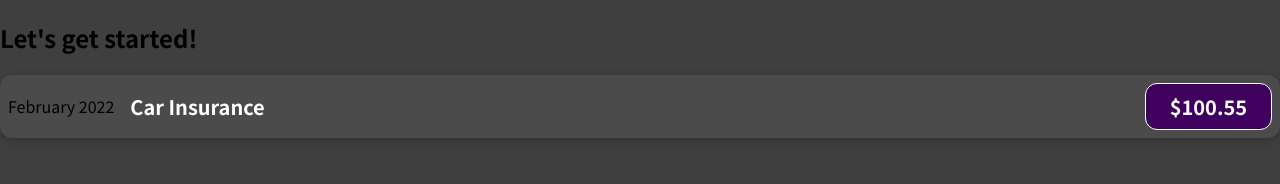
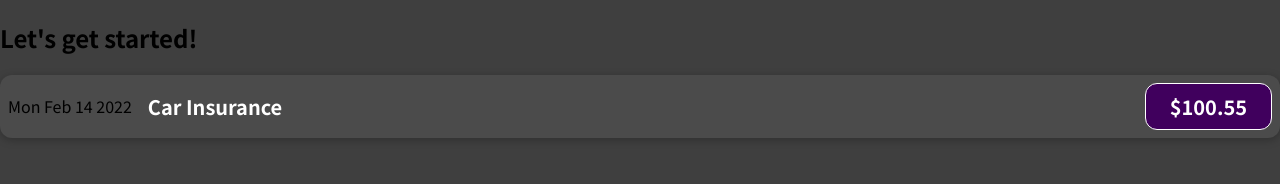
Before and after one commit to AliaksandrBortnik/react-complete, a JavaScript app: page / in a window 1280 px wide. Shown: the top 184 px of the page. Built offline with nearby package versions, Linux system fonts and the light colour scheme.

Commit message:
Use JSX expressions to render data inside component

```diff
--- a/src/components/ExpenseItem.js
+++ b/src/components/ExpenseItem.js
@@ -1,12 +1,16 @@
 import './ExpenseItem.css';
 
 function ExpenseItem() {
+  const now = new Date();
+  const title = 'Car Insurance';
+  const price = 100.55;
+
   return (
     <div className="expense-item">
-      <div>February 2022</div>
+      <div>{now.toDateString()}</div>
       <div className="expense-item__description">
-        <h2>Car Insurance</h2>
-        <div className="expense-item__price">$100.55</div>
+        <h2>{title}</h2>
+        <div className="expense-item__price">${price}</div>
       </div>
     </div>
   );
```
